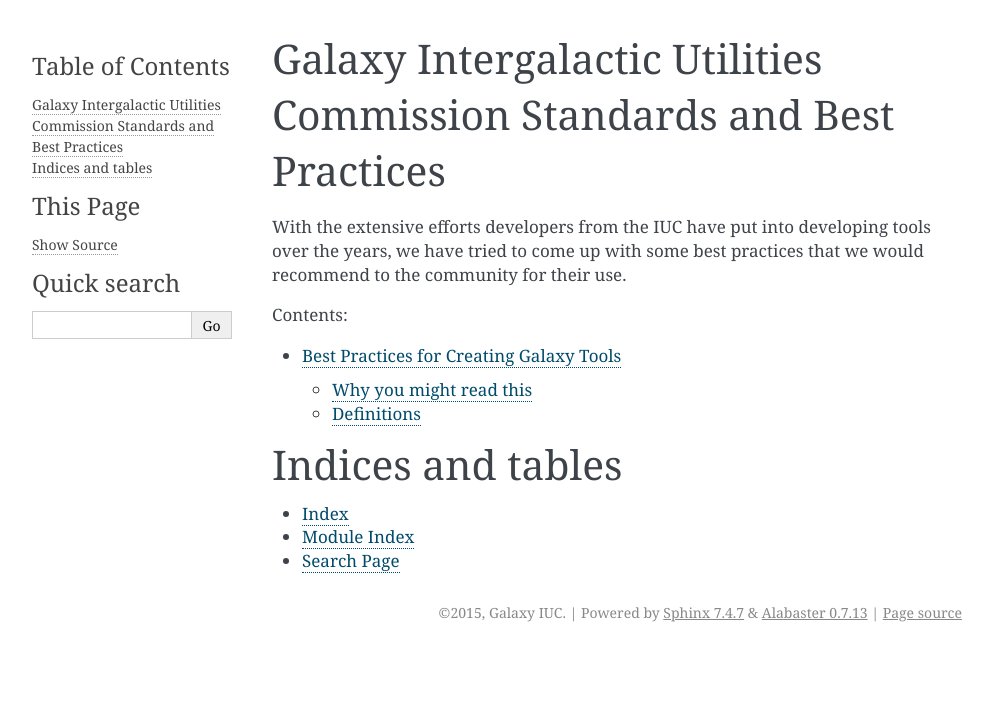
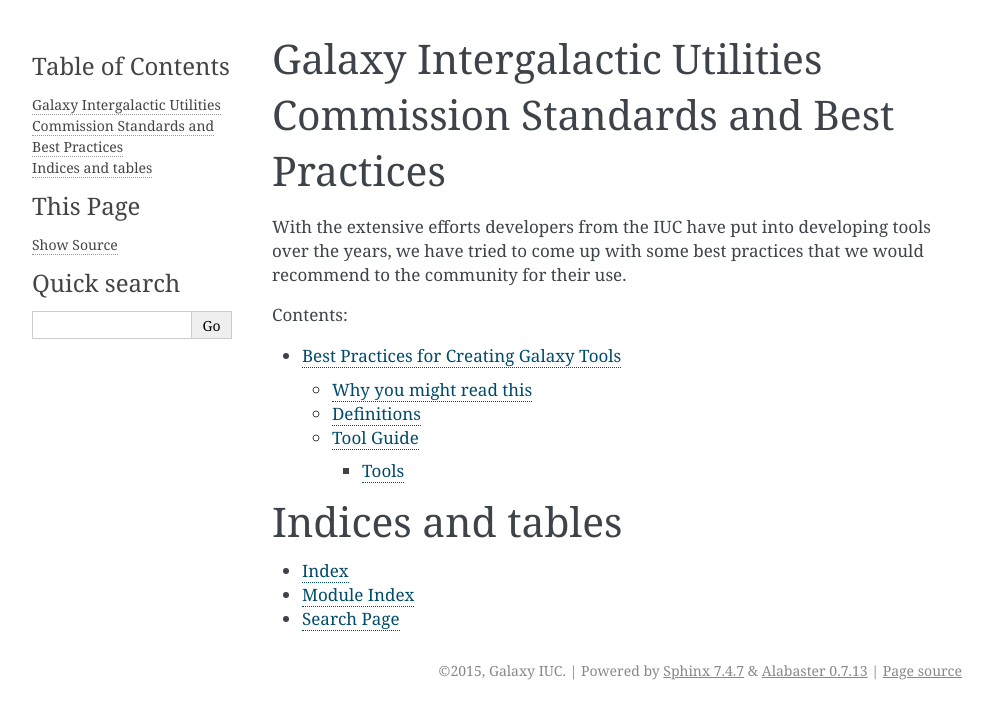
Before and after one commit to galaxy-iuc/standards, a Sphinx documentation site: the page built from docs/index.rst, in a window 1280 px wide. Shown: the top 719 px of the page, without its empty margins (148-1141 px from the left). Built offline with Sphinx 7.4.7, drawn with Linux system fonts in a browser that asks for light colours.

Commit message:
Revert previous

```diff
--- a/docs/best_practices.rst
+++ b/docs/best_practices.rst
@@ -50,4 +50,10 @@ Follows a short summary of the key parts when it comes to Galaxy Tools.
    maintenance by the local Galaxy administrators. Data Manager
    repositories should start with ``data_manager_``.
 
-.. include:: best_practices/tool_xml
+Tool Guide
+----------
+
+.. toctree::
+    :maxdepth: 2
+
+    best_practices/tool_xml
```
